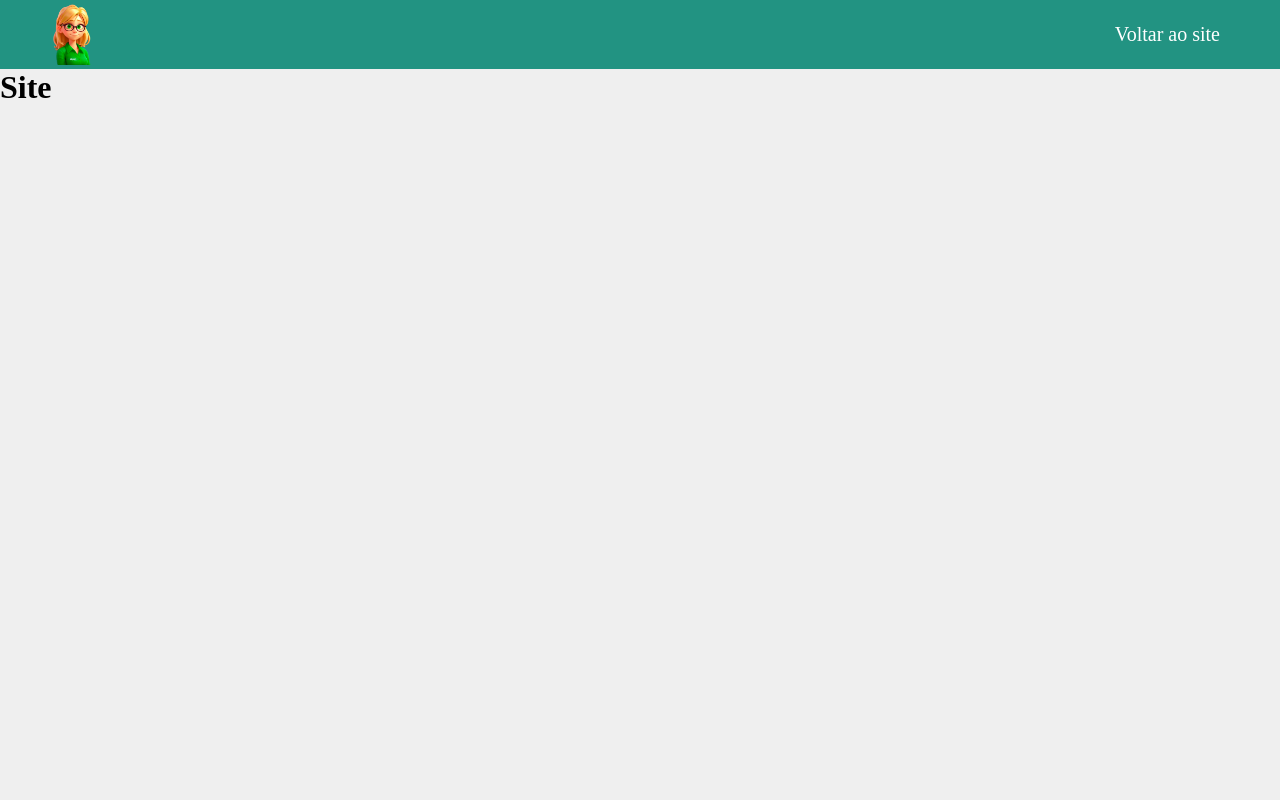
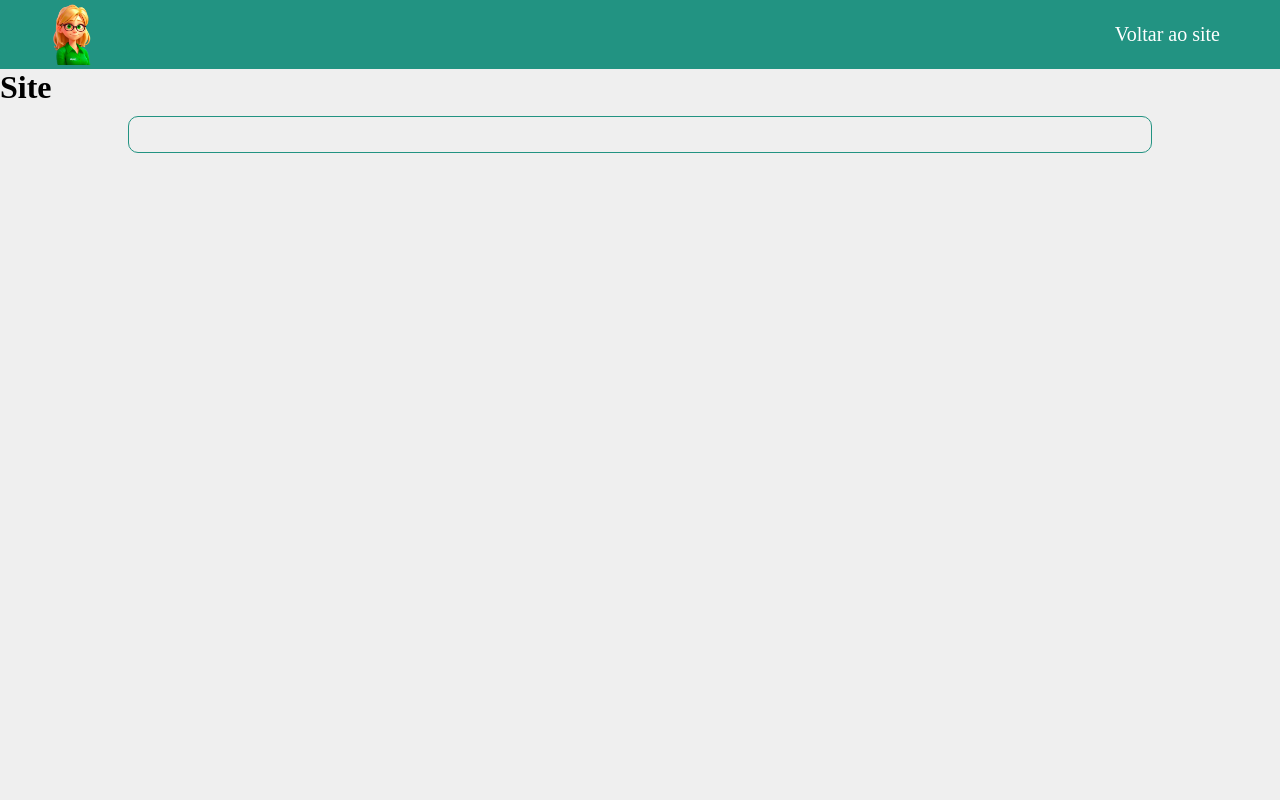
Before and after one commit to artfrc/chatbotAlgar, a JavaScript app in the folder ariana/: page /site in a window 1280 px wide. Shown: the top 800 px of the page. Built offline with nearby package versions, Linux system fonts and the light colour scheme; the HTML template or start-up script is replaced by a standard one.

Commit message:
InputArea ok #2

```diff
--- a/ariana/src/App.js
+++ b/ariana/src/App.js
@@ -4,6 +4,7 @@ import Navbar from './components/layout/Navbar';
 import Footer from './components/layout/Footer';
 import './index.css';
 import TextAreaChat from './components/layout/TextAreaChat';
+import TextAreaReadOnly from './components/layout/TextAreaReadOnly';
 
 function App() {
   return (
@@ -14,6 +15,7 @@ function App() {
           <Routes>
             <Route path="/site" element={<Site />} />
           </Routes>
+        <TextAreaReadOnly />
         <TextAreaChat />
         </div>
         <Footer />
--- a/ariana/src/components/layout/TextAreaChat.module.css
+++ b/ariana/src/components/layout/TextAreaChat.module.css
@@ -24,6 +24,7 @@
     outline: none;
     justify-content: flex-start;
     margin-bottom: 10px;
+    font-family: 'Open Sans' sans-serif;
 }
 
 .button {
--- /dev/null
+++ b/ariana/src/components/layout/TextAreaReadOnly.js
@@ -0,0 +1,12 @@
+import styles from './TextAreaReadOnly.module.css'
+
+function TextAreaReadOnly() {
+    return (
+        <div className={styles.container}>
+            <div className={styles.inputWrapper}>
+                <input type="text" className={styles.inputArea} readOnly/>
+            </div>
+        </div>
+    )
+}
+export default TextAreaReadOnly
--- /dev/null
+++ b/ariana/src/components/layout/TextAreaReadOnly.module.css
@@ -0,0 +1,20 @@
+.container {
+    display: flex;
+    justify-content: center;
+    align-items: center;
+    width: 100%;
+}
+
+.inputWrapper {
+    width: 80%;
+}
+
+.inputArea {
+    width: 100%;
+    outline: none;
+    margin-top: 10px;
+    border-radius: 10px;
+    padding: 10px;
+    background-color: #efefef;
+    border: 1px solid #229382;
+}
```
